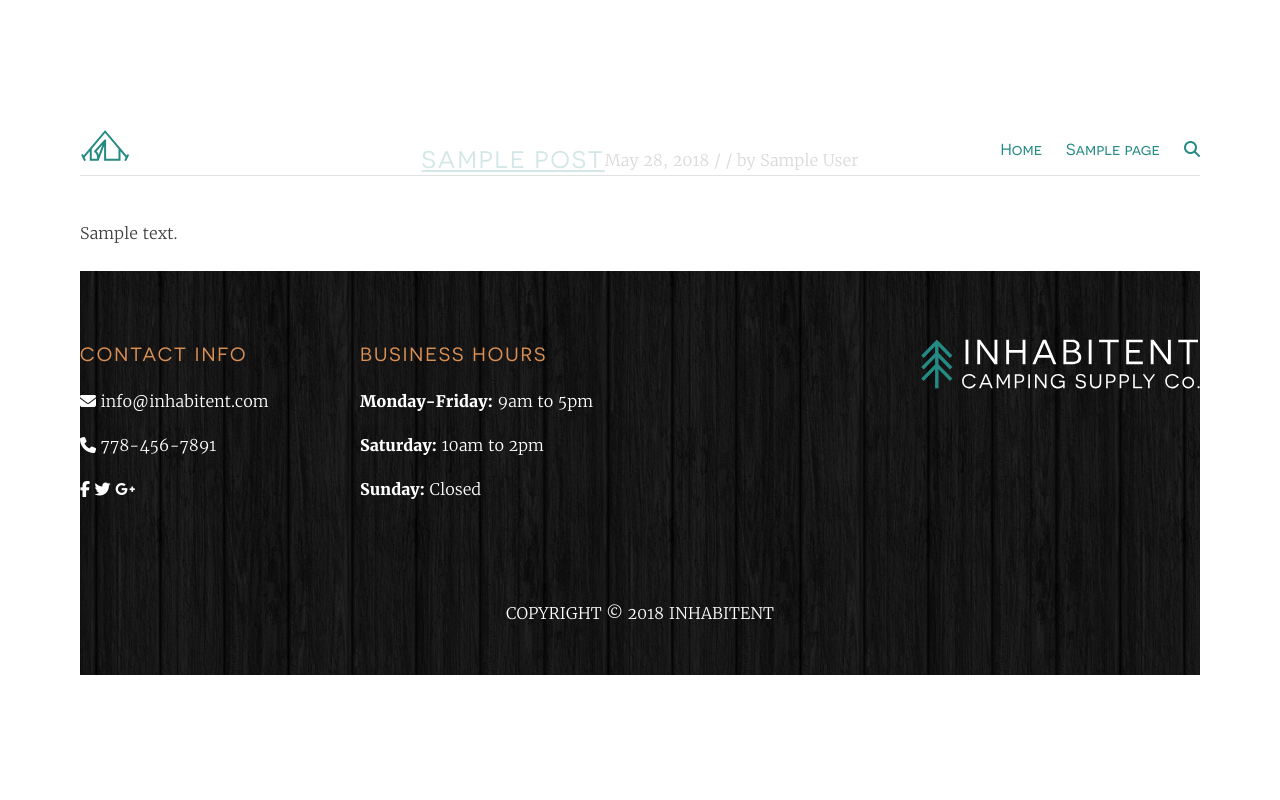
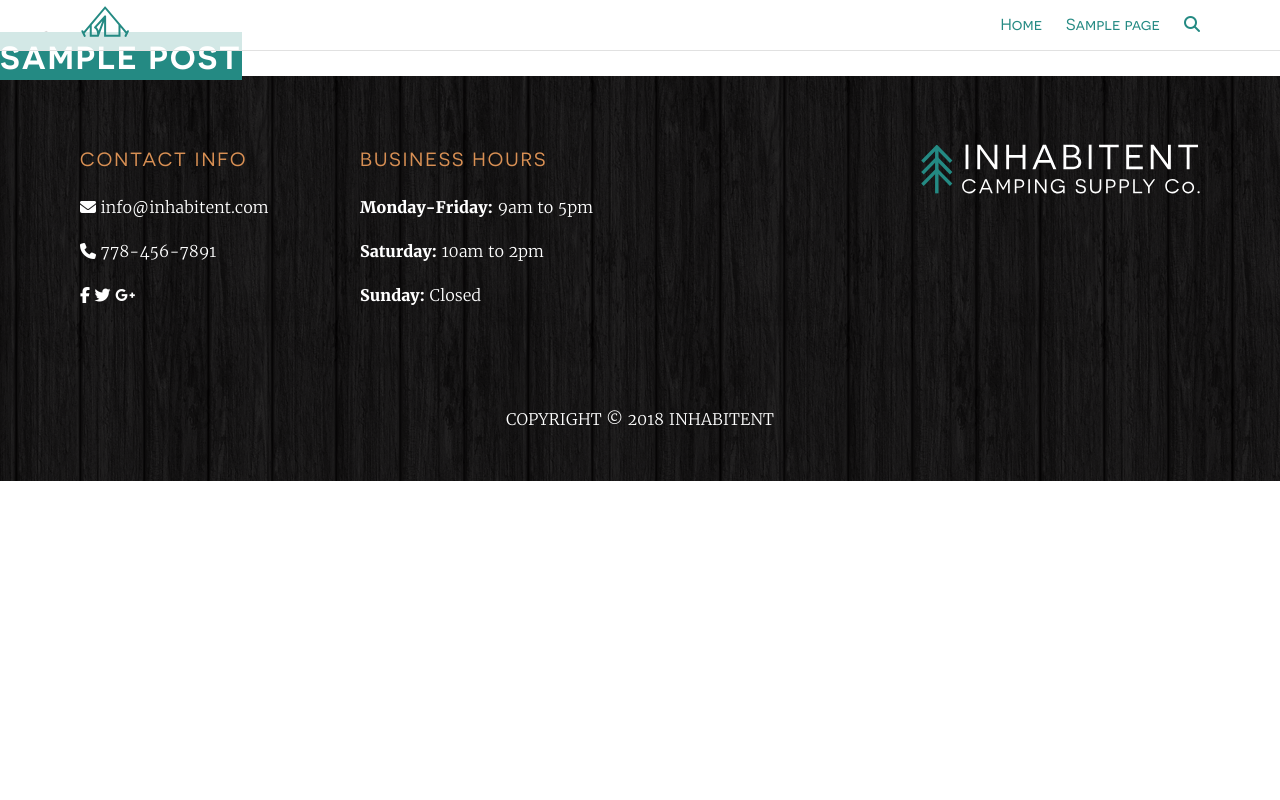
Before and after one commit to Showwtime/inhabitent, a WordPress theme: template themes/inhabitent/home.php in a window 1280 px wide. Run offline with PHP 8.4 and a stand-in for WordPress, Linux system fonts and the light colour scheme; the site name, menu and one post (Sample post) are stand-ins, and other content is empty; some libraries are stand-ins or nearby versions.

Commit message:
re-sized header nav, and front-page hero image

```diff
--- a/themes/inhabitent/header.php
+++ b/themes/inhabitent/header.php
@@ -16,12 +16,13 @@
 		<?php wp_head(); ?>
 	</head>
 
-	<body class="container" <?php body_class(); ?>>
+	<body <?php body_class(); ?>>
 		<div id="page" class="hfeed site">
 			<a class="skip-link screen-reader-text" href="#content"><?php esc_html( 'Skip to content' ); ?></a>
 
-			<header id="masthead" class="site-header container" role="banner">
-			<div class="fixed-header">
+			<header id="masthead" class="site-header" role="banner">
+			<div class="fixed-header container">
+				<div class="header-links">
 				<div class="site-branding">
 					<div class="logo">
 						<h1 class="site-title screen-reader-text"><a href="<?php echo esc_url( home_url( '/' ) ); ?>" rel="home"><?php bloginfo( 'name' ); ?></a></h1>
@@ -37,7 +38,7 @@
 					<i class="fa fa-search"></i>
 					</div>
 				</nav><!-- #site-navigation -->
-
+			</div>
 			</div>
 			</header><!-- #masthead -->
 
--- a/themes/inhabitent/sass/style.scss
+++ b/themes/inhabitent/sass/style.scss
@@ -104,6 +104,7 @@ nav bar
 */
 
 .site-header{
+	width: 100%;
 	position: fixed;
 	background: #fff;
 	background-color: rgba(255,255,255,.8);
@@ -111,11 +112,10 @@ nav bar
 	padding: 0.5, 0;
 	z-index: 5;
 
-	.fixed-header{
+	.header-links{
 		display: flex;
 		justify-content: center;
 		align-items: center;
-		width: 100%;
 		margin: auto;
 		font-family: 'Novecentos';
 		height: 50px;
@@ -147,9 +147,9 @@ Main Home Section =============================
 .banner{
 	background-image: linear-gradient(180deg,rgba(0,0,0,.4) 0,rgba(0,0,0,.4)), url("../../assets/images/home-hero.jpg");
 	background-size: cover;
-	background-position: bottom;
+	background-position: center;
 	height: 100vh;
-	width: 100%;
+	width: 100vw;
 	display: flex;
 	justify-content: center;
 	align-items: center;
--- a/themes/inhabitent/style.css
+++ b/themes/inhabitent/style.css
@@ -753,13 +753,14 @@ h2 {
 nav bar
 */
 .site-header {
+  width: 100%;
   position: fixed;
   background: #fff;
   background-color: rgba(255, 255, 255, 0.8);
   border-bottom: 1px solid #e1e1e1;
   padding: 0.5, 0;
   z-index: 5; }
-  .site-header .fixed-header {
+  .site-header .header-links {
     display: -webkit-box;
     display: -ms-flexbox;
     display: flex;
@@ -769,23 +770,22 @@ nav bar
     -webkit-box-align: center;
         -ms-flex-align: center;
             align-items: center;
-    width: 100%;
     margin: auto;
     font-family: 'Novecentos';
     height: 50px; }
-    .site-header .fixed-header .logo img {
+    .site-header .header-links .logo img {
       height: 50px;
       max-width: 50px; }
-    .site-header .fixed-header .main-navigation {
+    .site-header .header-links .main-navigation {
       display: -webkit-box;
       display: -ms-flexbox;
       display: flex;
       -webkit-box-pack: end;
           -ms-flex-pack: end;
               justify-content: flex-end; }
-      .site-header .fixed-header .main-navigation li {
+      .site-header .header-links .main-navigation li {
         padding-left: 1.5rem; }
-      .site-header .fixed-header .main-navigation .header-search {
+      .site-header .header-links .main-navigation .header-search {
         color: #248A83;
         padding-left: 1.5rem; }
 
@@ -796,9 +796,9 @@ Main Home Section =============================
   background-image: -webkit-gradient(linear, left top, left bottom, color-stop(0, rgba(0, 0, 0, 0.4)), to(rgba(0, 0, 0, 0.4))), url("../../assets/images/home-hero.jpg");
   background-image: linear-gradient(180deg, rgba(0, 0, 0, 0.4) 0, rgba(0, 0, 0, 0.4)), url("../../assets/images/home-hero.jpg");
   background-size: cover;
-  background-position: bottom;
+  background-position: center;
   height: 100vh;
-  width: 100%;
+  width: 100vw;
   display: -webkit-box;
   display: -ms-flexbox;
   display: flex;
```
Also changed, not shown: themes/inhabitent/build/css/style.min.css.
